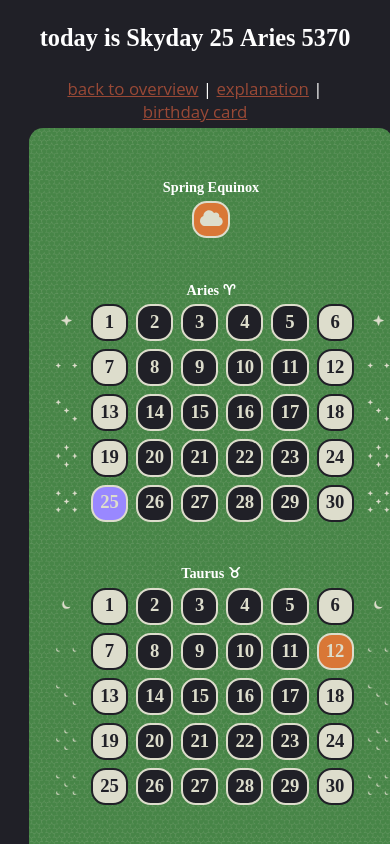
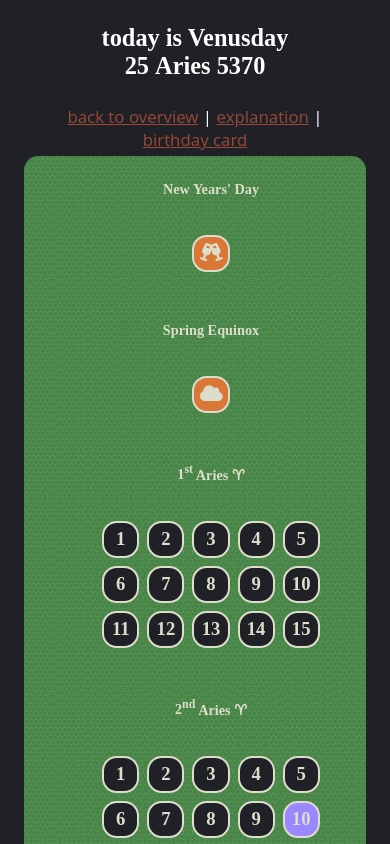
Before and after one commit to cstuartroe/celestial-cards, a React app: page /calendar in a window 390 px wide. Shown: the top 844 px of the page. Built offline with nearby package versions, Linux system fonts and the light colour scheme; the HTML template or start-up script is replaced by a standard one.

Commit message:
Solar terms scheme

```diff
--- a/src/calendar/explanation.tsx
+++ b/src/calendar/explanation.tsx
@@ -63,7 +63,7 @@ export default class NewCalendarExplanation extends Component<{}, {}> {
               {dateTable(
                 GregorianDate.localToday().daysAfter(-366),
                 365*6 + 3,
-                (d) => d.day.season !== -1
+                (d) => d.day.quarter !== -1
               )}
 
               <h3>Seasons and special days</h3>
--- a/src/calendar/index.tsx
+++ b/src/calendar/index.tsx
@@ -2,41 +2,73 @@ import React, { Component } from "react";
 import { Link } from "react-router-dom";
 import { FontAwesomeIcon } from '@fortawesome/react-fontawesome'
 import { faCloud, faSun, faLeaf, faSnowflake, faGlassCheers, faFrog } from "@fortawesome/free-solid-svg-icons";
-import {SEASONS} from "../Card";
+import {Season, SEASONS} from "../Card";
 import {
   range,
   Day,
   NewDate,
-  WEEKEND_DAYS,
   FIRST_DAYS,
   MONTHS,
-  CELESTIAL_BODIES,
   gregorianDateToNewDate,
   dayName,
   dayToString,
   dayEq,
   GregorianDate,
-  newDateToGregorianDate,
-  Body,
-  BODY_ORDER_BY_SEASON,
+  newDateToGregorianDate, isLeapYear,
 } from "./utils";
+import classNames from "classnames";
 
 const MONTH_SYMBOLS = ['♈︎', '♉︎', '♊︎', '♋︎', '♌︎', '♍︎', '♎︎', '♏︎', '♐︎', '♑︎', '♒︎', '♓︎'];
 const SEASON_ICONS = [faCloud, faSun, faLeaf, faSnowflake];
+const ORDINALS = [<span>1<sup>st</sup></span>, <span>2<sup>nd</sup></span>];
 
-function CelestialImage(body: Body, count: number) {
-  return (
-      <th className="flex-fill">
-          <img
-              src={`/static/img/blank_${count}_${body}s.png`}
-              style={{
-                width: "calc(2vw + 3vh)",
-                margin: "2px",
-              }}
-              alt={`${count} ${body}s`}
-          />
-      </th>
-  );
+type CalendarColor = Season | "white" | "black";
+
+type CalendarElement = {
+  season: CalendarColor,
+  jsx: JSX.Element,
+}
+
+function seasonStyle(season: CalendarColor) {
+  if (SEASONS.includes(season as Season)) {
+    return {
+      backgroundImage: `url(/static/img/blank_${season}.png)`,
+      backgroundSize: 'contain',
+    };
+  }
+
+  return {};
+}
+
+function renderCalendarElements(elements: CalendarElement[]) {
+  const elementGroups: {
+    season: CalendarColor,
+    elements: JSX.Element[],
+  }[] = [];
+
+  elements.forEach(element => {
+    if (elementGroups.length === 0 || element.season !== elementGroups[elementGroups.length - 1].season) {
+      elementGroups.push({elements: [], season: element.season});
+    }
+    elementGroups[elementGroups.length - 1].elements.push(element.jsx);
+  });
+
+  return elementGroups.map((group, i) => (
+      <div
+          key={i}
+          style={seasonStyle(group.season)}
+          className={classNames(
+              "col-12", "calendar-section", `season-${group.season}`,
+              {first: i === 0, last: i === elementGroups.length - 1},
+          )}
+      >
+        {group.elements.map((e, i) => (
+          <div className="calendar-element" key={i}>
+            {e}
+          </div>
+        ))}
+      </div>
+  ));
 }
 
 function DaySquare(props: { day: Day, currentDay: Day }) {
@@ -49,24 +81,24 @@ function DaySquare(props: { day: Day, currentDay: Day }) {
     className = 'activeDay';
   } else if (name !== null) {
     className = "holiday"
-  } else if (day.season === -1 || day.month === -1 || WEEKEND_DAYS.includes(day.date % 6)) {
+  } else if (day.quarter === -1 || day.day_number === 0) {
     className = "weekend";
   }
 
   className += " day-square";
 
-  let content: string | JSX.Element = (day.date + 1).toString();
-  if (day.season === -1) {
+  let content: string | JSX.Element = (((day.day_number - 1) % 15) + 1).toString();
+  if (day.quarter === -1) {
     content = <FontAwesomeIcon icon={faGlassCheers}/>;
-  } else if (day.season === -2) {
+  } else if (day.quarter === -2) {
     content = <FontAwesomeIcon icon={faFrog}/>;
-  } else if (day.month === -1) {
-    content = <FontAwesomeIcon icon={SEASON_ICONS[day.season]}/>;
+  } else if (day.day_number === 0) {
+    content = <FontAwesomeIcon icon={SEASON_ICONS[day.quarter]}/>;
   }
 
   const currentYear = gregorianDateToNewDate(GregorianDate.localToday()).year;
   let yearAdjusts = [-1, 0, 1];
-  if (day.season === -2) {
+  if (day.quarter === -2) {
     yearAdjusts = [-4, 0, 4];
   }
   const days = yearAdjusts.map(yearsAdjust => newDateToGregorianDate({
@@ -100,62 +132,90 @@ function DaySquare(props: { day: Day, currentDay: Day }) {
   );
 }
 
-function Month(props: { season: number, month: number, currentDay: Day }) {
-  let {season, month, currentDay} = props;
-  const body = BODY_ORDER_BY_SEASON[season][month % 3];
+function solarTerm(quarter: number, term: number, currentDay: Day): CalendarElement[] {
+  const monthNumber = quarter*3 + Math.floor(term/2);
+  const title = <span>{ORDINALS[term % 2]} {MONTHS[monthNumber]} {MONTH_SYMBOLS[monthNumber]}</span>;
+  const season = SEASONS[(quarter + Math.floor(term/3)) % 4]
+
+  return [
+    {
+      season,
+      jsx: <h2>{title}</h2>
+    },
+    {
+      season,
+      jsx: (
+        <table className="solar-term">
+          <tbody>
+          {range(3).map(w => (
+              <tr key={w} className="d-flex flex-row">
+                {range(5).map(d => (
+                    <th key={d} className="flex-fill">
+                      <DaySquare day={{quarter, day_number: term * 15 + w * 5 + d + 1}} currentDay={currentDay}/>
+                    </th>
+                ))}
+              </tr>
+          ))}
+          </tbody>
+        </table>
+      )
+    },
+  ];
+}
+
+type SpecialDayProps = {
+  day: Day,
+  currentDay: Day,
+}
+
+function SpecialDay(props: SpecialDayProps) {
+  const {day, currentDay} = props;
 
   return (
-      <table className="month">
-        <tbody>
-        {range(5).map(w => (
-          <tr key={w} className="d-flex flex-row">
-            {CelestialImage(body, w + 1)}
-            {range(6).map(d => (
-              <th key={d} className="flex-fill">
-                <DaySquare day={{date: w*6 + d, season, month}} currentDay={currentDay}/>
-              </th>
-            ))}
-            {CelestialImage(body, w + 1)}
-          </tr>
-        ))}
+    <table className='solar-term'>
+      <tbody>
+      <tr>
+        <th>
+          <DaySquare day={day} currentDay={currentDay}/>
+        </th>
+      </tr>
       </tbody>
     </table>
   );
 }
 
-type SeasonProps = {
-  currentDay: Day,
-  index: number,
+function specialDayElements(quarter: number, currentDay: Day): CalendarElement[] {
+  const season = quarter === -1 ? "spring" : "autumn";
+  const day = {quarter, day_number: 0};
+  return [
+    {
+      season,
+      jsx: <h2>{dayName(day)}</h2>
+    },
+    {
+      season,
+      jsx: <SpecialDay day={day} currentDay={currentDay}/>,
+    },
+  ]
 }
 
-function Season(props: SeasonProps) {
-  let { currentDay, index } = props;
+function quarterElements(quarter: number, currentDay: Day): CalendarElement[] {
+  const out: CalendarElement[] = [
+    {
+      season: SEASONS[quarter],
+      jsx: <h2>{FIRST_DAYS[quarter]}</h2>,
+    },
+    {
+      season: SEASONS[quarter],
+      jsx: <SpecialDay day={{quarter, day_number: 0}} currentDay={currentDay}/>,
+    },
+  ];
 
-  return (
-    <div className='col-12 col-md-6 season-wrapper'>
-      <div className='season' id={SEASONS[index]} style={{
-        backgroundImage: `url(/static/img/blank_${SEASONS[index]}.png)`,
-        backgroundSize: 'contain',
-      }}>
-        <h2>{FIRST_DAYS[index]}</h2>
-        <table className='month'>
-          <tbody>
-            <tr>
-              <th>
-                <DaySquare day={{season: index, month: -1, date: -1}} currentDay={currentDay}/>
-              </th>
-            </tr>
-          </tbody>
-        </table>
-        {range(3).map(month => (
-          <div key={month}>
-            <h2>{MONTHS[index*3 + month]} {MONTH_SYMBOLS[index*3 + month]}</h2>
-            <Month season={index} month={month} currentDay={currentDay}/>
-          </div>
-        ))}
-      </div>
-    </div>
-  );
+  for (let i = 0; i < 6; i++) {
+    out.push(...solarTerm(quarter, i, currentDay));
+  }
+
+  return out;
 }
 
 export default class NewCalendar extends Component<{}, NewDate> {
@@ -165,7 +225,7 @@ export default class NewCalendar extends Component<{}, NewDate> {
     super(props);
     this.__is_mounted = false;
     this.state = {
-      day: { date: -1, season: -1, month: -1 },
+      day: { quarter: -1, day_number: 0 },
       year: 0,
     }
   }
@@ -188,36 +248,19 @@ export default class NewCalendar extends Component<{}, NewDate> {
     setTimeout(this.updateTime.bind(this), 5000);
   }
 
-  specialDay(season: number) {
-    if (this.state.day.season === season) {
-      let day = {
-        season: season,
-        month: -1,
-        date: -1,
-      };
+  render() {
+    const elements: CalendarElement[] = [];
+    elements.push(...specialDayElements(-1, this.state.day));
+    [0, 1].forEach(quarter => {
+      elements.push(...quarterElements(quarter, this.state.day));
+    });
+    if (isLeapYear(this.state.year)) {
+      elements.push(...specialDayElements(-2, this.state.day));
+    }
+    [2, 3].forEach(quarter => {
+      elements.push(...quarterElements(quarter, this.state.day));
+    });
 
-      return (
-        <div className='col-12 season-wrapper'>
-          <div className='season' id='new-year'>
-            <h2>{dayToString(day)}</h2>
-            <table className='month'>
-              <tbody>
-              <tr>
-                <th>
-                  <DaySquare day={day} currentDay={this.state.day}/>
-                </th>
-              </tr>
-              </tbody>
-            </table>
-          </div>
-        </div>
-      );
-    } else {
-      return null;
-    }
-  }
-
-  render() {
     return (
       <div className={'calendar-style'}>
         <div className='container-fluid'>
@@ -240,14 +283,9 @@ export default class NewCalendar extends Component<{}, NewDate> {
               </p>
             </div>
 
-            {this.specialDay(-1)}
-            {[0, 1].map(s => (
-                <Season key={s} currentDay={this.state.day} index={s}/>
-            ))}
-            {this.specialDay(-2)}
-            {[2, 3].map(s => (
-              <Season key={s} currentDay={this.state.day} index={s}/>
-            ))}
+            <div className="col-12 col-md-6 offset-md-3 calendar-wrapper">
+              {renderCalendarElements(elements)}
+            </div>
           </div>
         </div>
       </div>
--- a/src/calendar/utils.tsx
+++ b/src/calendar/utils.tsx
@@ -2,7 +2,7 @@ import {SEASONS, Count, Card} from "../Card";
 
 export const range = (n: number) => Array.from(Array(n).keys());
 
-export const WEEKDAYS = ['Skyday','Marsday','Mercuryday','Jupiterday','Venusday','Saturnday'];
+export const WEEKDAYS = ['Saturnday','Marsday','Mercuryday','Jupiterday','Venusday'];
 export const FIRST_DAYS = ['Spring Equinox','Summer Solstice','Autumn Equinox','Winter Solstice',];
 export const MIDSEASON_DAYS = ["Beltane", "Lunasa", "Samhain", "Imbolc"];
 export const MONTHS = ["Aries", "Taurus", "Gemini", "Cancer", "Leo", "Virgo",
@@ -16,9 +16,7 @@ export const BODY_ORDER_BY_SEASON: Body[][] = [
   ["sun", "moon", "star"],
   ["sun", "moon", "star"],
   ["star", "moon", "sun"],
-]
-
-export const WEEKEND_DAYS = [0, 5];
+];
 
 function padZeros(n: number): string {
   let out = n.toString();
@@ -96,47 +94,55 @@ export const NEW_YEARS_DAYS: [GregorianDate, number][] = [
 
 
 export type Day = {
-  season: number, // -1 for NYD, 0 for spring, so on (-2 for leap day)
-  month: number,   // -1 for solstice/equinox, 0-2 for regular month
-  date: number,   // 0-29 inclusive
+  quarter: number, // -1 for NYD, 0 for northern hemisphere spring, so on (-2 for leap day)
+  day_number: number, // 0 for solstice/equinox, 1-90 inclusive otherwise
 }
 
 export function dayEq(day1: Day, day2: Day) {
-  if (day1.season === -1) {
-    return day2.season === -1;
-  } else if (day1.month === -1) {
-    return (day1.season === day2.season) && (day2.month === -1);
+  if (day1.quarter < 0) {
+    return day2.quarter === day1.quarter;
   } else {
-    return (day1.season === day2.season) && (day1.month === day2.month) && (day1.date === day2.date);
+    return (day1.quarter === day2.quarter) && (day1.day_number === day2.day_number);
   }
 }
 
-function isLeapYear(year: number) {
+export function isLeapYear(year: number) {
   return (year % 4 === 0) && ((year % 100 !== 0) || (year % 1000 === 0));
 }
 
+export function maxMod(n: number, mod: number) {
+  // Like mod, but e.g. maxMod(60, 30) is 30, not 0
+  return ((n - 1) % mod) + 1;
+}
+
 function dayOfYear(days: number, leapYear: boolean): Day {
+  // If days == 0, it's nyd. If days == 1, it's first equinox, and so on.
   if (leapYear) {
     if (days === 183) {
       return {
-        season: -2,
-        month: -1,
-        date: -1,
+        quarter: -2,
+        day_number: 0,
       }
     } else if (days > 183) {
       days--;
     }
   }
 
-  let season = Math.floor((days - 1) / 91);
-  let dayOfSeason = (days - 1) % 91;
-  let month = Math.floor((dayOfSeason - 1) / 30);
-  let date = (dayOfSeason - 1) % 30;
+  if (days === 0) {
+    return {
+      quarter: -1,
+      day_number: 0,
+    };
+  } else {
+    days--;
+  }
+
+  let quarter = Math.floor(days / 91);
+  let day_number = days % 91;
 
   return {
-    season,
-    month,
-    date,
+    quarter,
+    day_number,
   }
 }
 
@@ -174,11 +180,10 @@ export function gregorianDateToNewDate(date: GregorianDate): NewDate {
 
 export function newDateToGregorianDate(date: NewDate): GregorianDate {
   let out: GregorianDate = new GregorianDate(date.year - 3346, 2, 18);
-  if (date.day.season > 0) {
-    out = out.daysAfter(91 * date.day.season);
+  if (date.day.quarter > 0) {
+    out = out.daysAfter(91 * date.day.quarter);
   }
-  out = out.daysAfter(30*date.day.month);
-  out = out.daysAfter(date.day.date);
+  out = out.daysAfter(date.day.day_number);
 
   while (!dayEq(gregorianDateToNewDate(out).day, date.day)) {
     out = out.daysAfter(1);
@@ -188,20 +193,20 @@ export function newDateToGregorianDate(date: NewDate): GregorianDate {
 }
 
 export function dayName(day: Day): string | null {
-  if (day.season === -1) {
+  if (day.quarter === -1) {
     return "New Years' Day";
   }
 
-  if (day.season === -2) {
+  if (day.quarter === -2) {
     return "Leap Day";
   }
 
-  if (day.month === -1) {
-    return FIRST_DAYS[day.season];
+  if (day.day_number === 0) {
+    return FIRST_DAYS[day.quarter];
   }
 
-  if (day.month === 1 && day.date === 11) {
-    return MIDSEASON_DAYS[day.season];
+  if (day.day_number === 46) {
+    return MIDSEASON_DAYS[day.quarter];
   }
 
   return null;
@@ -213,19 +218,19 @@ export function dayToString(day: Day) {
     return name;
   }
 
-  return WEEKDAYS[day.date % 6] + " " + (day.date + 1).toString() + "\xa0"
-    + MONTHS[day.season*3 + day.month];
+  return WEEKDAYS[(day.day_number - 1) % 5] + " " + maxMod(day.day_number, 30).toString() + "\xa0"
+    + MONTHS[day.quarter*3 + Math.floor((day.day_number - 1) / 30)];
 }
 
 export function dayToCard(day: Day): Card {
-  if (day.season === -1) {
+  if (day.quarter === -1) {
     return {season: "spring", count: 1, shape: "star"};
-  } else if (day.season === -2) {
+  } else if (day.quarter === -2) {
     return {season: "autumn", count: 1, shape: "sun"};
-  } else if (day.month === -1) {
-    return {season: SEASONS[day.season], count: 1, shape: BODY_ORDER_BY_SEASON[day.season][0]};
+  } else if (day.day_number === 0) {
+    return {season: SEASONS[day.quarter], count: 1, shape: BODY_ORDER_BY_SEASON[day.quarter][0]};
   } else {
-    const count = Math.floor(day.date/6) + 1 as Count
-    return {season: SEASONS[day.season], count: count, shape: BODY_ORDER_BY_SEASON[day.season][day.month]};
+    const count = maxMod(day.day_number, 5) as Count
+    return {season: SEASONS[day.quarter], count: count, shape: BODY_ORDER_BY_SEASON[day.quarter][Math.floor((day.day_number - 1) / 30)]};
   }
 }
--- a/static/scss/main.scss
+++ b/static/scss/main.scss
@@ -202,27 +202,41 @@ $day_square_size: calc(2vw + 3vh);
     padding: 0 1vw;
   }
 
-  .season-wrapper {
-    padding: calc(.6vw + .3vh);
-    background-color: $dark_blue;
+  .calendar-wrapper {
+    margin-top: calc(.6vw + .3vh);
   }
 
-  .season {
+  $season_wrapper_border_radius: calc(1.5vw + 1vh);
+
+  .calendar-section {
+    padding: 0;
+    background-color: $dark_blue;
+
+    &.first {
+      border-radius: $season_wrapper_border_radius $season_wrapper_border_radius 0 0;
+    }
+
+    &.last {
+      border-radius: 0 0 $season_wrapper_border_radius $season_wrapper_border_radius;
+    }
+  }
+
+  .calendar-element {
     width: 100%;
-    border-radius: calc(1.5vw + 1vh);
     display: inline-block;
     text-align: center;
     padding: 1em;
   }
 
-  .season h2 {
+  .calendar-element h2 {
     font-family: "Domine", serif;
     font-size: calc(1.5vw + 1vh);
     font-weight: 600;
     margin: .15vw;
+    padding-top: 2vw;
   }
 
-  .month {
+  .solar-term {
     display: inline-block;
   }
 
@@ -318,22 +332,22 @@ $day_square_size: calc(2vw + 3vh);
     color: $dark_blue;
   }
 
-  #Spring {
+  .season-spring {
     background-color: #478547;
     color: $cream;
   }
 
-  #Summer {
+  .season-summer {
     background-color: #caa02b;
     color: $cream;
   }
 
-  #Autumn {
+  .season-autumn {
     background-color: #994936;
     color: $cream;
   }
 
-  #Winter {
+  .season-winter {
     background-color: #343445;
     color: $cream;
   }
```
